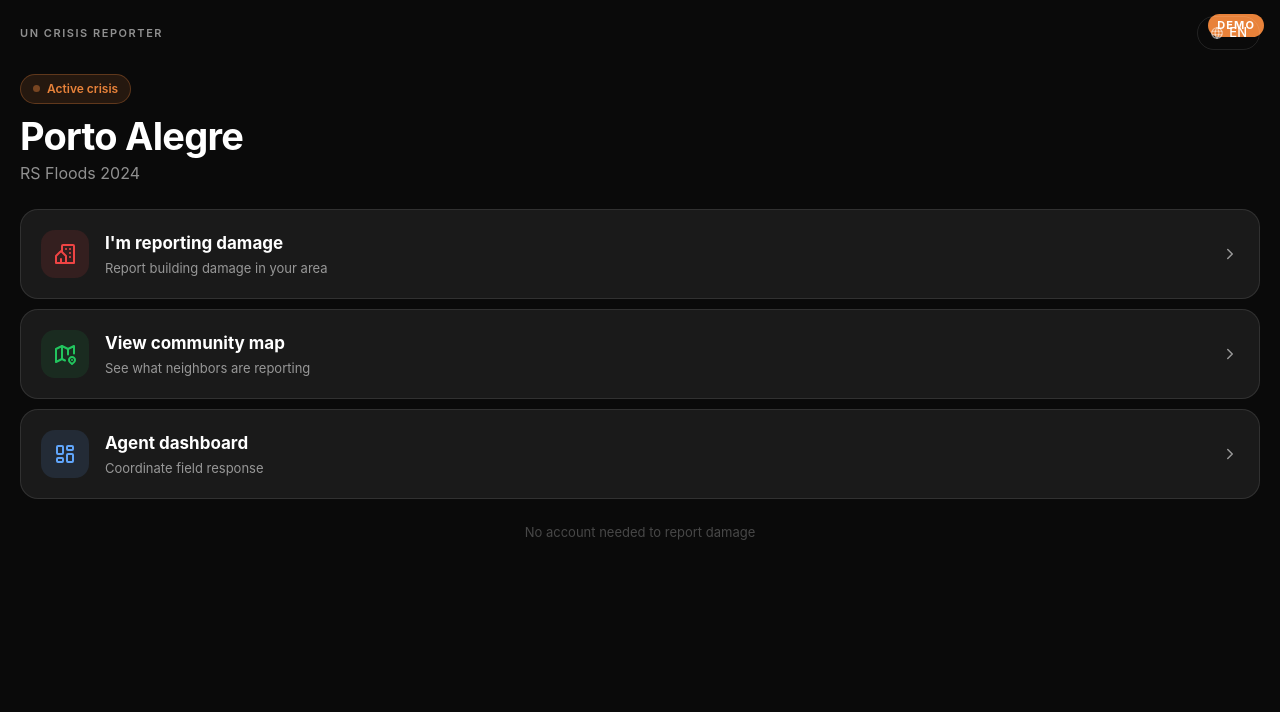
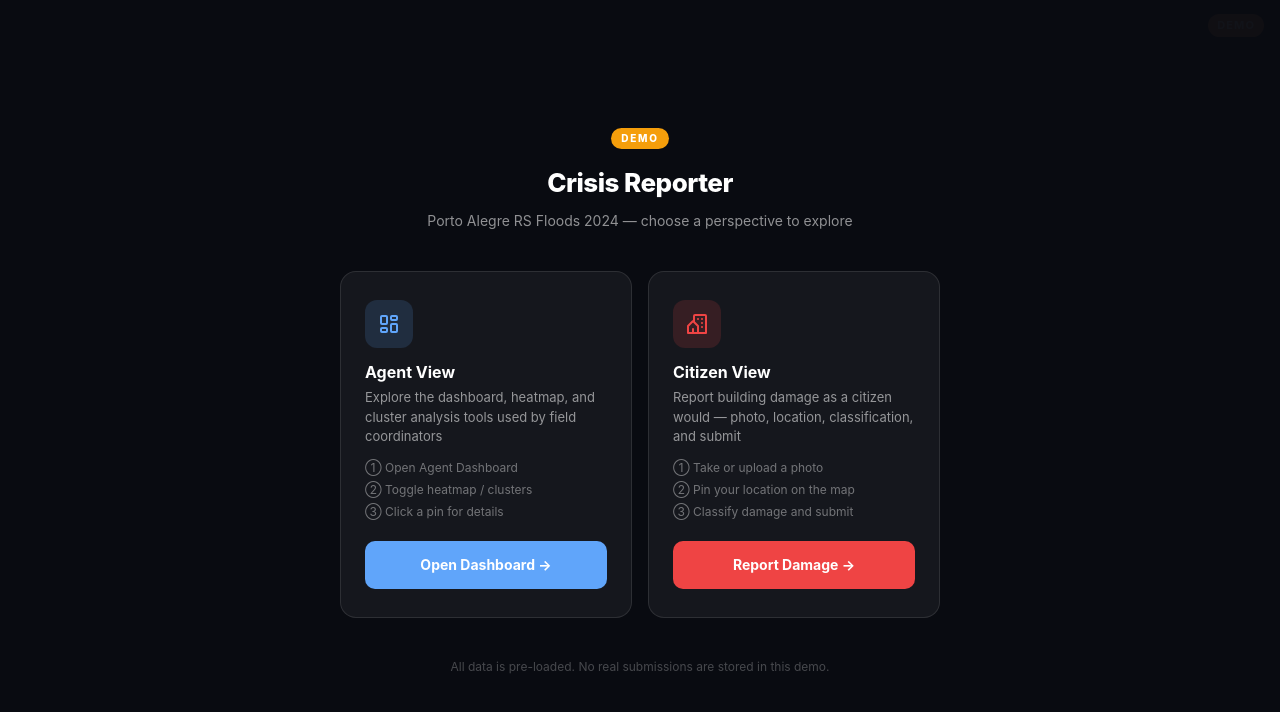
Before and after one commit to leandropasini/crisis-reporter, a React (Vite) app: page /demo in a window 1280 px wide. Shown: the top 712 px of the page. Built offline with nearby package versions, Linux system fonts and the light colour scheme.

Commit message:
feat: DemoWelcomeScreen with role cards + sessionStorage gate

```diff
--- a/src/App.tsx
+++ b/src/App.tsx
@@ -10,6 +10,7 @@ import ReviewScreen, { type ReviewSuccessPayload } from "./screens/citizen/Revie
 import ConfirmationScreen from "./screens/citizen/ConfirmationScreen";
 import DashboardScreen from "./screens/agent/DashboardScreen";
 import CommunityMapScreen from "./screens/CommunityMapScreen";
+import DemoWelcomeScreen from "./screens/DemoWelcomeScreen";
 import LanguageSelector from "./components/LanguageSelector";
 import { CrisisModeProvider, useCrisisMode, MODE_META } from "./contexts/CrisisModeContext";
 import type { ObservationInput } from "./types/observation";
@@ -33,6 +34,9 @@ function AppInner({ mode }: Props) {
   const modeMeta = MODE_META[crisisMode];
   const isDemo = mode === "demo";
 
+  const [showWelcome, setShowWelcome] = useState(
+    isDemo && !sessionStorage.getItem("demo_welcome_seen")
+  );
   const [appMode, setAppMode] = useState<AppMode>("index");
   const [step, setStep] = useState<CitizenStep>("camera");
   const [confirmed, setConfirmed] = useState<ReviewSuccessPayload | null>(null);
@@ -102,6 +106,16 @@ function AppInner({ mode }: Props) {
   function handleReportAnother() {
     setConfirmed(null);
     setAppMode("index");
+  }
+
+  // ── Demo welcome ──────────────────────────────────────────────────────────────
+  if (showWelcome) {
+    return (
+      <DemoWelcomeScreen
+        onStartAgent={() => { setShowWelcome(false); setAppMode("agent"); }}
+        onStartCitizen={() => { setShowWelcome(false); setAppMode("citizen"); }}
+      />
+    );
   }
 
   // ── Agent mode ───────────────────────────────────────────────────────────────
--- /dev/null
+++ b/src/screens/DemoWelcomeScreen.tsx
@@ -0,0 +1,218 @@
+import { IconLayoutDashboard, IconBuildingCommunity } from "@tabler/icons-react";
+
+interface Props {
+  onStartAgent: () => void;
+  onStartCitizen: () => void;
+}
+
+function markSeen() {
+  sessionStorage.setItem("demo_welcome_seen", "1");
+}
+
+export default function DemoWelcomeScreen({ onStartAgent, onStartCitizen }: Props) {
+  function handleAgent() {
+    markSeen();
+    onStartAgent();
+  }
+
+  function handleCitizen() {
+    markSeen();
+    onStartCitizen();
+  }
+
+  return (
+    <div
+      style={{
+        position: "fixed",
+        inset: 0,
+        zIndex: 8000,
+        background: "rgba(10, 12, 18, 0.97)",
+        display: "flex",
+        flexDirection: "column",
+        alignItems: "center",
+        justifyContent: "center",
+        padding: "24px 20px",
+        overflowY: "auto",
+      }}
+    >
+      {/* Brand header */}
+      <div style={{ textAlign: "center", marginBottom: 40 }}>
+        <div
+          style={{
+            display: "inline-block",
+            background: "var(--color-primary, #f59e0b)",
+            color: "#fff",
+            fontSize: 10,
+            fontWeight: 800,
+            letterSpacing: "0.18em",
+            padding: "3px 10px",
+            borderRadius: 20,
+            marginBottom: 14,
+          }}
+        >
+          DEMO
+        </div>
+        <h1
+          style={{
+            fontSize: 26,
+            fontWeight: 800,
+            color: "#fff",
+            margin: "0 0 8px",
+            letterSpacing: "-0.02em",
+          }}
+        >
+          Crisis Reporter
+        </h1>
+        <p style={{ fontSize: 14, color: "rgba(255,255,255,0.55)", margin: 0 }}>
+          Porto Alegre RS Floods 2024 — choose a perspective to explore
+        </p>
+      </div>
+
+      {/* Role cards */}
+      <div
+        style={{
+          display: "grid",
+          gridTemplateColumns: "repeat(auto-fit, minmax(260px, 1fr))",
+          gap: 16,
+          width: "100%",
+          maxWidth: 600,
+          marginBottom: 40,
+        }}
+      >
+        {/* Agent card */}
+        <div
+          style={{
+            background: "rgba(255,255,255,0.05)",
+            border: "1px solid rgba(255,255,255,0.1)",
+            borderRadius: 16,
+            padding: "28px 24px",
+            display: "flex",
+            flexDirection: "column",
+            gap: 12,
+          }}
+        >
+          <div
+            style={{
+              width: 48,
+              height: 48,
+              borderRadius: 12,
+              background: "rgba(96,165,250,0.15)",
+              display: "flex",
+              alignItems: "center",
+              justifyContent: "center",
+            }}
+          >
+            <IconLayoutDashboard size={24} color="#60A5FA" />
+          </div>
+          <div>
+            <div style={{ fontSize: 16, fontWeight: 700, color: "#fff", marginBottom: 4 }}>
+              Agent View
+            </div>
+            <div style={{ fontSize: 13, color: "rgba(255,255,255,0.55)", lineHeight: 1.5 }}>
+              Explore the dashboard, heatmap, and cluster analysis tools used by field coordinators
+            </div>
+          </div>
+          <div
+            style={{
+              fontSize: 12,
+              color: "rgba(255,255,255,0.4)",
+              display: "flex",
+              flexDirection: "column",
+              gap: 4,
+            }}
+          >
+            <span>① Open Agent Dashboard</span>
+            <span>② Toggle heatmap / clusters</span>
+            <span>③ Click a pin for details</span>
+          </div>
+          <button
+            onClick={handleAgent}
+            style={{
+              marginTop: 8,
+              padding: "12px 0",
+              background: "#60A5FA",
+              color: "#fff",
+              border: "none",
+              borderRadius: 10,
+              fontSize: 14,
+              fontWeight: 700,
+              cursor: "pointer",
+              minHeight: 48,
+            }}
+          >
+            Open Dashboard →
+          </button>
+        </div>
+
+        {/* Citizen card */}
+        <div
+          style={{
+            background: "rgba(255,255,255,0.05)",
+            border: "1px solid rgba(255,255,255,0.1)",
+            borderRadius: 16,
+            padding: "28px 24px",
+            display: "flex",
+            flexDirection: "column",
+            gap: 12,
+          }}
+        >
+          <div
+            style={{
+              width: 48,
+              height: 48,
+              borderRadius: 12,
+              background: "rgba(239,68,68,0.15)",
+              display: "flex",
+              alignItems: "center",
+              justifyContent: "center",
+            }}
+          >
+            <IconBuildingCommunity size={24} color="#EF4444" />
+          </div>
+          <div>
+            <div style={{ fontSize: 16, fontWeight: 700, color: "#fff", marginBottom: 4 }}>
+              Citizen View
+            </div>
+            <div style={{ fontSize: 13, color: "rgba(255,255,255,0.55)", lineHeight: 1.5 }}>
+              Report building damage as a citizen would — photo, location, classification, and submit
+            </div>
+          </div>
+          <div
+            style={{
+              fontSize: 12,
+              color: "rgba(255,255,255,0.4)",
+              display: "flex",
+              flexDirection: "column",
+              gap: 4,
+            }}
+          >
+            <span>① Take or upload a photo</span>
+            <span>② Pin your location on the map</span>
+            <span>③ Classify damage and submit</span>
+          </div>
+          <button
+            onClick={handleCitizen}
+            style={{
+              marginTop: 8,
+              padding: "12px 0",
+              background: "#EF4444",
+              color: "#fff",
+              border: "none",
+              borderRadius: 10,
+              fontSize: 14,
+              fontWeight: 700,
+              cursor: "pointer",
+              minHeight: 48,
+            }}
+          >
+            Report Damage →
+          </button>
+        </div>
+      </div>
+
+      <p style={{ fontSize: 12, color: "rgba(255,255,255,0.25)", textAlign: "center" }}>
+        All data is pre-loaded. No real submissions are stored in this demo.
+      </p>
+    </div>
+  );
+}
```
